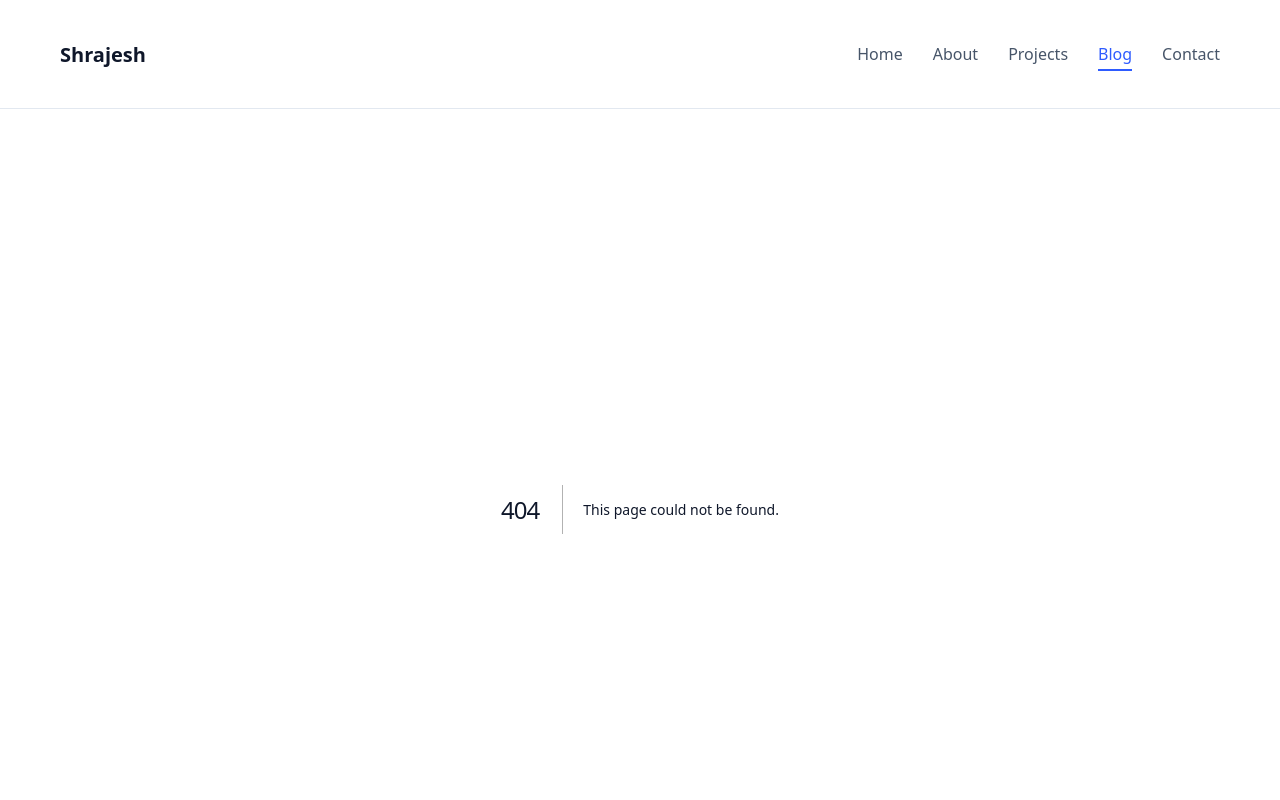
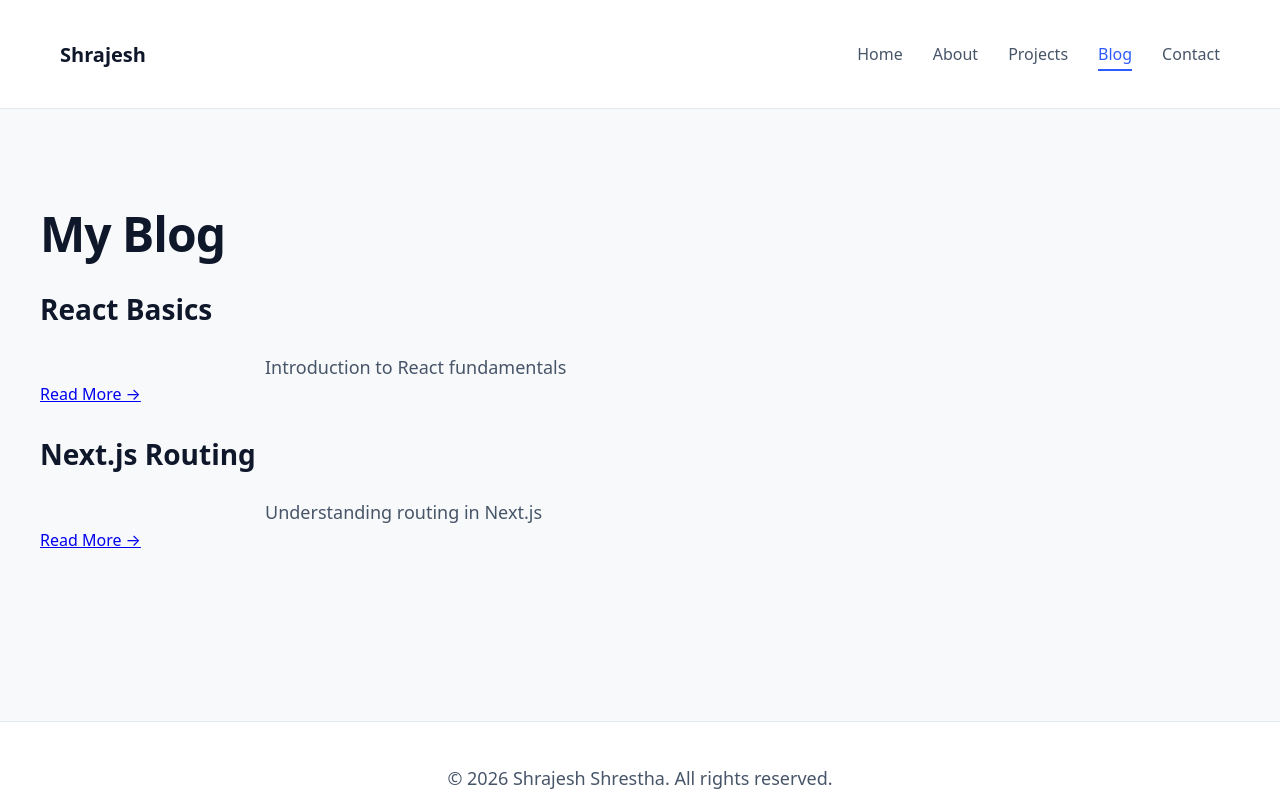
Before and after one commit to shrazesh/portfolio-website, a Next.js app: page /blog in a window 1280 px wide. Before the commit this address had no page. Shown: the top 800 px of the page. Built offline with nearby package versions, Linux system fonts and the light colour scheme.

Commit message:
feat(blog): add dynamic blog listing and slug pages fix(blog): resolve import error caused by default export in blogs.js

```diff
--- /dev/null
+++ b/app/blog/page.js
@@ -0,0 +1,21 @@
+import Link from "next/link";
+import  blogs  from "@/data/blogs"; // ✅ FIX
+
+export default function BlogPage() {
+  return (
+    <div style={{ padding: "60px 40px" }}>
+      <h1>My Blog</h1>
+
+      {blogs.map((blog) => (
+        <div key={blog.slug} style={{ marginBottom: "30px" }}>
+          <h2>{blog.title}</h2>
+          <p>{blog.description}</p>
+
+          <Link href={`/blog/${blog.slug}`}>
+            Read More →
+          </Link>
+        </div>
+      ))}
+    </div>
+  );
+}
--- /dev/null
+++ b/data/blogs.js
@@ -0,0 +1,16 @@
+const blogs = [
+  {
+    slug: "react-basics",
+    title: "React Basics",
+    description: "Introduction to React fundamentals",
+    content: "Full content of React blog here..."
+  },
+  {
+    slug: "nextjs-routing",
+    title: "Next.js Routing",
+    description: "Understanding routing in Next.js",
+    content: "Full content of Next.js blog here..."
+  }
+];
+
+export default blogs;
```
Also changed, not shown: app/blog/[slug]/page.js (added, +17 -0 lines).
